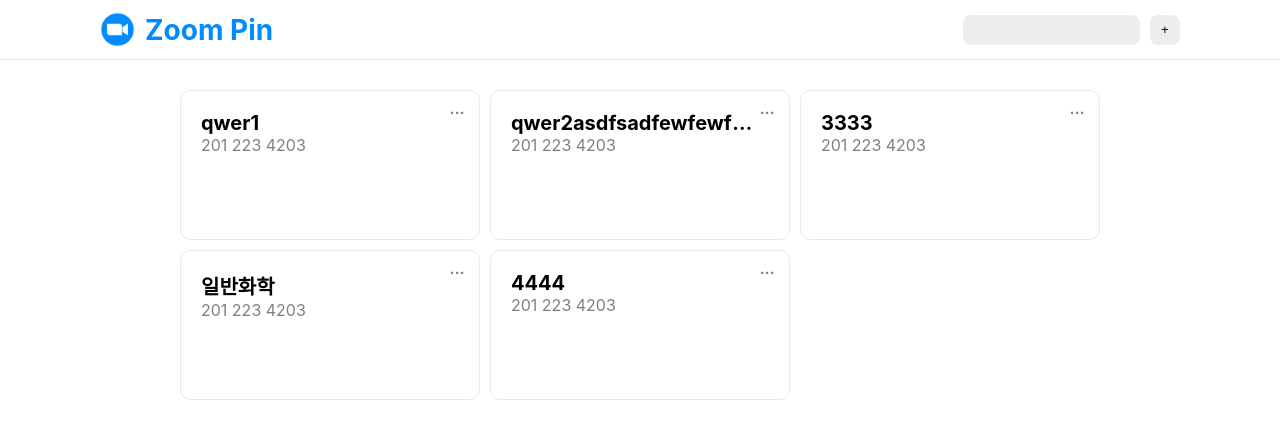
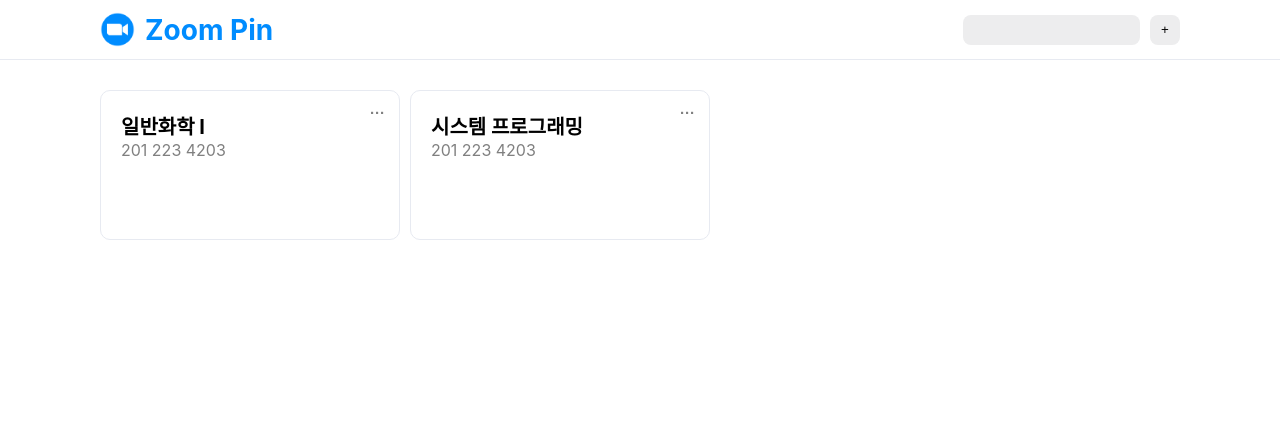
Before and after one commit to SnowSuno/zoomark, a React (Create React App) app: page / in a window 1280 px wide. Shown: the top 438 px of the page. Built offline with nearby package versions, Linux system fonts and the light colour scheme.

Commit message:
feat : add persist redux

```diff
--- a/package.json
+++ b/package.json
@@ -17,8 +17,11 @@
     "react-dnd-html5-backend": "^15.1.2",
     "react-dom": "^17.0.2",
     "react-scripts": "5.0.0",
+    "redux": "^4.1.2",
+    "redux-persist": "^6.0.0",
     "sass": "^1.49.9",
     "typescript": "^4.6.2",
+    "uuidv4": "^6.2.12",
     "web-vitals": "^2.1.4"
   },
   "scripts": {
--- a/src/common/entities.ts
+++ b/src/common/entities.ts
@@ -1,6 +1,7 @@
 interface Meeting {
+    id: string;
     index: number;
-    id: number;
+    meetingId: number;
     name: string;
     password?: string;
     username?: string;
--- a/src/components/Grid.module.scss
+++ b/src/components/Grid.module.scss
@@ -1,9 +1,13 @@
 .grid {
-  display: grid;
-  grid-template-columns: repeat(auto-fit, minmax(300px, max-content));
-  justify-content: center;
+  //display: grid;
+  //grid-template-columns: repeat(auto-fit, minmax(300px, max-content));
+  //justify-content: center;
+
+  display: flex;
+  flex-wrap: wrap;
 
   gap: 10px;
 
+  width: 100%;
   padding: 30px 100px;
 }
--- a/src/components/Grid.tsx
+++ b/src/components/Grid.tsx
@@ -9,35 +9,18 @@ import Drag from "./Drag";
 
 function Grid() {
     const [items, setItems] = useState<Meeting[]>([
-        // {
-        //     id: 23492384,
-        //     name: "줌 회의실 1"
-        // },
         {
+            id: "awer32rwdfwe32",
             index: 0,
-            id: 1234872,
-            name: "qwer1"
+            meetingId: 2316641223,
+            name: "일반화학 I"
         },
         {
+            id: "adsf2rwdsdffwe32",
             index: 1,
-            id: 13248234,
-            name: "qwer2asdfsadfewfewfwefewfwfe"
-        },
-        {
-            index: 2,
-            id: 23492384,
-            name: "3333"
-        },
-        {
-            index: 3,
-            id: 12343872,
-            name: "일반화학"
-        },
-        {
-            index: 4,
-            id: 132482324,
-            name: "4444"
-        },
+            meetingId: 2316641223,
+            name: "시스템 프로그래밍"
+        }
     ]);
 
     const moveCard = useCallback((dragIndex: number, hoverIndex: number) => {
```
Also changed, not shown: src/reducers/index.ts (added, +19 -0 lines), src/reducers/meetings.ts (added, +50 -0 lines), src/components/Modal.tsx (added), 1 other file (tests, documents, lock files or other folders).
